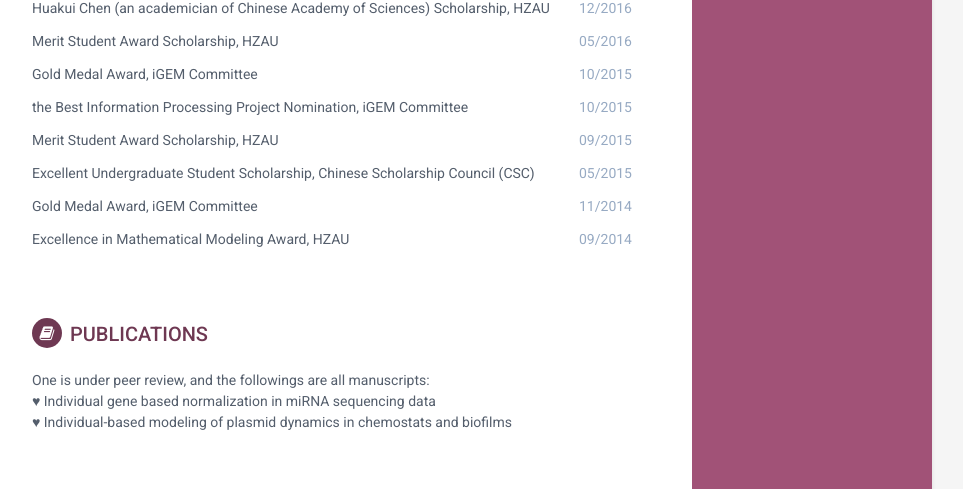
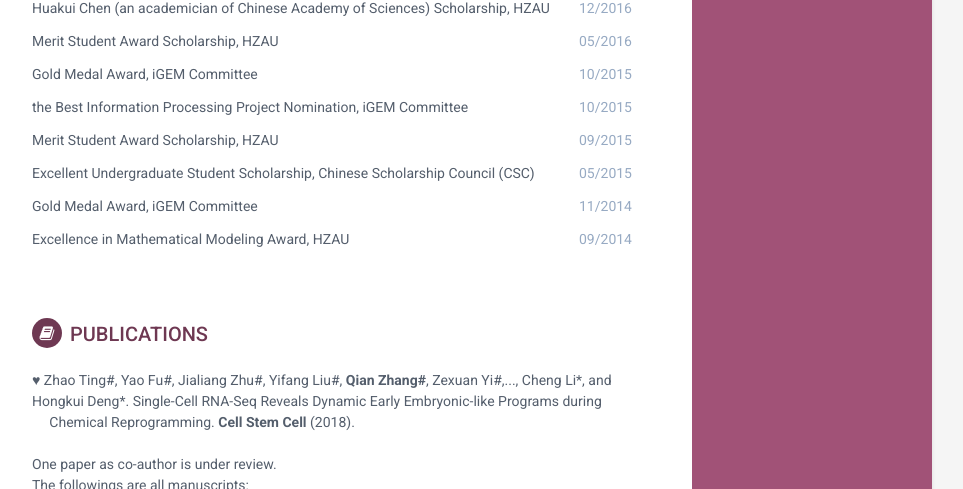
Before and after one commit to dayan5711/online-cv, a Jekyll site: the page built from index.html, in a window 1280 px wide and 900 px high, scrolled down 2159 px, cut to the strip 0-489 px from the top of the window. Shown: the whole strip, without its empty margins (188-1151 px from the left). Built offline with Jekyll 4.4.1, drawn with Linux system fonts in a browser that asks for light colours.

Commit message:
Update publications.yml

```diff
--- a/_data/publications.yml
+++ b/_data/publications.yml
@@ -1,4 +1,7 @@
 - publication:
-  title: "One is under peer review, and the followings are all manuscripts:
+  title: "&hearts; Zhao Ting#, Yao Fu#, Jialiang Zhu#, Yifang Liu#, <b>Qian Zhang#</b>, Zexuan Yi#,..., Cheng Li*, and &nbsp&nbsp&nbsp&nbsp Hongkui Deng*. Single-Cell RNA-Seq Reveals Dynamic Early Embryonic-like Programs during <br>&nbsp&nbsp&nbsp&nbsp Chemical  Reprogramming. <b>Cell Stem Cell</b> (2018).
+  <br><br>
+  One paper as co-author is under review.
+  <br>The followings are all manuscripts:
   <br> &hearts; Individual gene based normalization in miRNA sequencing data
   <br> &hearts; Individual-based modeling of plasmid dynamics in chemostats and biofilms"
```
